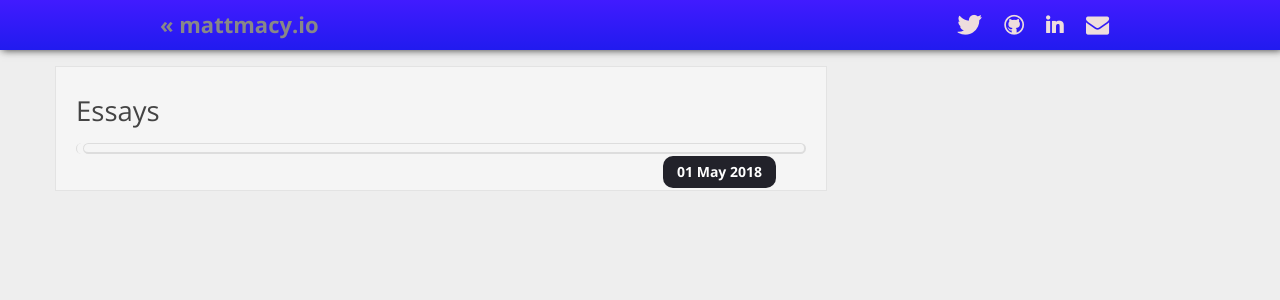
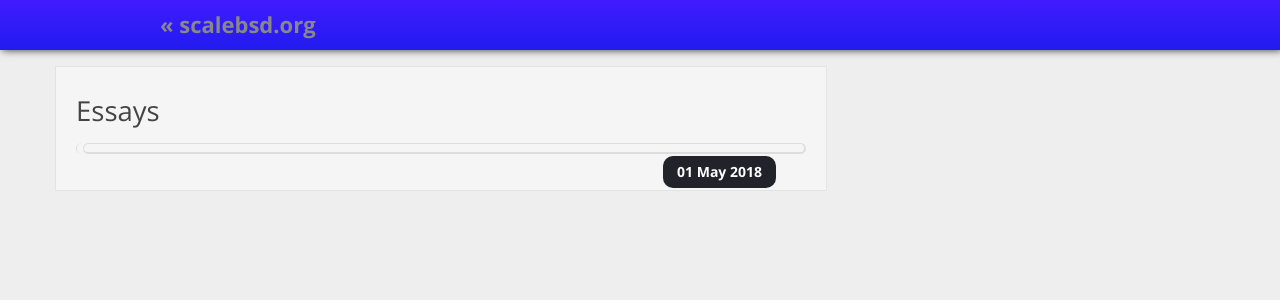
Before and after one commit to ScaleBSD/scalebsd.github.io, a Jekyll site: the page built from blog/index.html, in a window 1280 px wide. Shown: the top 300 px of the page. Built offline with Jekyll 4.4.1, drawn with Linux system fonts in a browser that asks for light colours.

Commit message:
update references

```diff
--- a/_layouts/default.html
+++ b/_layouts/default.html
@@ -41,12 +41,8 @@
 <div class="hero-box">
   <div class="hero-inner min-padded">
     <a href="/">
-      <h3 class="heavy pull-left">&laquo; mattmacy.io</h3>
+      <h3 class="heavy pull-left">&laquo; scalebsd.org</h3>
     </a>
-    <h3 class="white contact-me pull-right">
-      <!-- All on one line seems crazy but it prevents small form factors trying to fit them over multiple lines -->
-      <a href="https://www.twitter.com/Mat_Macy/" alt="Twitter"><i class="icon-twitter"></i></a><a href="https://github.com/mattmacy/" alt="GitHub"><i class="icon-github"></i></a><a href="http://linkedin.com/in/matthew-macy-2493a21" alt="LinkedIn"><i class="icon-linkedin"></i></a><a href="mailto:mat.macy@gmail.com" alt="Email"><i class="icon-envelope-alt"></i></a>
-    </h3>
   </div>
 </div>
     <div class="container">
--- a/metadata/sitemap.xml
+++ b/metadata/sitemap.xml
@@ -1,6 +1,6 @@
 <?xml version="1.0" encoding="UTF-8"?>
 <urlset xmlns="http://www.sitemaps.org/schemas/sitemap/0.9">
-  <url> <loc>https://mattmacy.io/index.html</loc>  </url>
-  <url> <loc>https://mattmacy.io/blog/index.html</loc>  </url>
-  <url> <loc>https://mattmacy.io/blog/2017/05/19/Developing-A-Deep-Learning-Framework-in-Rust </loc></url>
+  <url> <loc>https://scalebsd.org/index.html</loc>  </url>
+  <url> <loc>https://scalebsd.org/blog/index.html</loc>  </url>
+  <url> <loc>https://scalebsd.org/blog/2018/05/01/Introduction </loc></url>
 </urlset>
```
